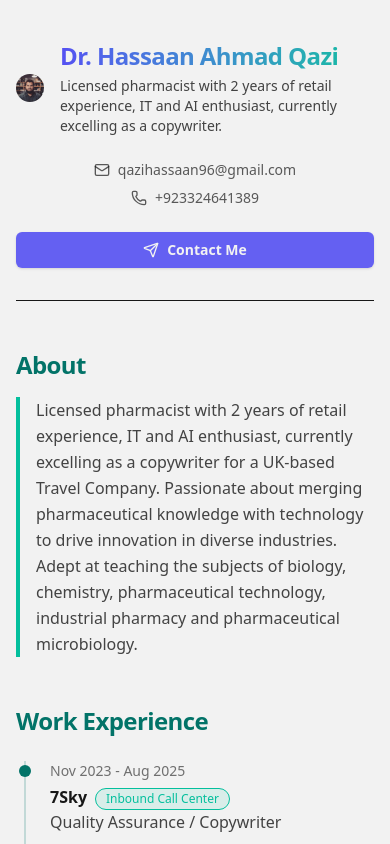
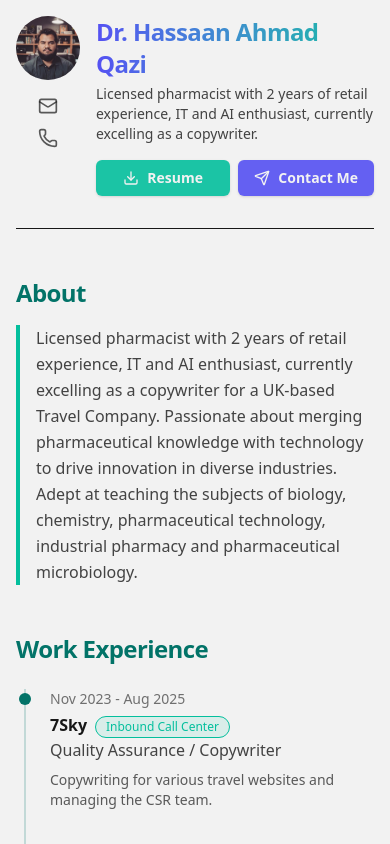
Before and after one commit to AnosVoldigoad96/my-resume, a Next.js app: page / in a window 390 px wide. Shown: the top 844 px of the page. Built offline with nearby package versions, Linux system fonts and the light colour scheme.

Commit message:
Header Improvements

```diff
--- a/app/components/header.tsx
+++ b/app/components/header.tsx
@@ -16,26 +16,16 @@ export const Header = ({ data }: { data: ResumeData }) => {
   return (
     <>
       <header className="mb-12 border-b pb-8">
-        {/* Main content: info on left, image/buttons on right for desktop */}
-        <div className="flex flex-col-reverse items-start gap-x-8 sm:flex-row">
+        {/* --- DESKTOP HEADER (sm and up) --- */}
+        <div className="hidden items-start gap-x-8 sm:flex">
           {/* Left side: Name, about, contact, social */}
           <div className="flex-1">
-            <div className="mt-6 flex items-center gap-x-4 sm:mt-0">
-              <button onClick={() => setIsAvatarModalOpen(true)} className="sm:hidden" aria-label="View profile picture">
-                <Image
-                  src={avatarUrl}
-                  alt={name}
-                  width={64}
-                  height={64}
-                  className="rounded-full object-cover"
-                  priority
-                />
-              </button>
+            <div className="flex items-center gap-x-4">
               <div>
-                <h1 className="text-2xl font-bold tracking-tight bg-gradient-to-r from-primary to-accent bg-clip-text text-transparent sm:text-3xl">
+                <h1 className="text-3xl font-bold tracking-tight bg-gradient-to-r from-primary to-accent bg-clip-text text-transparent">
                   {name}
                 </h1>
-                <p className="mt-1 text-sm text-foreground/80 sm:text-base">{about}</p>
+                <p className="mt-1 text-base text-foreground/80">{about}</p>
               </div>
             </div>
 
@@ -75,37 +65,76 @@ export const Header = ({ data }: { data: ResumeData }) => {
                 priority
               />
             </button>
+            <div className="flex w-full flex-col items-center gap-y-2">
               <a
+                href="/Hassaan Qazi Resume.pdf"
+                download
+                className="inline-flex w-full items-center justify-center gap-x-2 whitespace-nowrap rounded-md bg-accent/90 px-4 py-2 text-sm font-semibold text-background shadow-sm transition-all hover:bg-accent hover:scale-105"
+              >
+                <Download className="h-4 w-4" />
+                Resume
+              </a>
+              <button
                 onClick={() => setIsContactModalOpen(true)}
                 className="inline-flex w-full items-center justify-center gap-x-2 whitespace-nowrap rounded-md bg-primary/90 px-4 py-2 text-sm font-semibold text-background shadow-sm transition-all hover:bg-primary hover:scale-105"
               >
                 <Send className="h-4 w-4" />
                 Contact Me
+              </button>
+            </div>
+          </div>
+        </div>
+
+        {/* --- MOBILE HEADER (screens smaller than sm) --- */}
+        <div className="flex gap-x-4 sm:hidden">
+          {/* Left Column: Avatar and Contact Icons */}
+          <div className="flex flex-col items-center gap-y-4">
+            <button onClick={() => setIsAvatarModalOpen(true)} aria-label="View profile picture">
+              <Image
+                src={avatarUrl}
+                alt={name}
+                width={64}
+                height={64}
+                className="rounded-full object-cover"
+                priority
+              />
+            </button>
+            <div className="flex flex-col items-center gap-y-3 text-foreground/70">
+              <a href={`mailto:${contact.email}`} className="hover:text-primary" aria-label="Email">
+                <Mail className="h-5 w-5" />
+              </a>
+              <a href={`tel:${contact.tel}`} className="hover:text-primary" aria-label="Phone">
+                <Phone className="h-5 w-5" />
               </a>
             </div>
           </div>
 
-        {/* Mobile-only contact info */}
-        <div className="mt-6 flex flex-col items-center gap-y-2 text-sm text-foreground/70 sm:hidden">
-          <a href={`mailto:${contact.email}`} className="flex items-center gap-x-2 hover:text-primary">
-            <Mail className="h-4 w-4" />
-            {contact.email}
+          {/* Right Column: Name, Description, and Button */}
+          <div className="flex flex-1 flex-col">
+            <div>
+              <h1 className="text-2xl font-bold tracking-tight bg-gradient-to-r from-primary to-accent bg-clip-text text-transparent">
+                {name}
+              </h1>
+              <p className="mt-1 text-sm text-foreground/80">{about}</p>
+            </div>
+            <div className="mt-4 flex w-full gap-x-2">
+              <a
+                href="/Hassaan Qazi Resume.pdf"
+                download
+                className="inline-flex w-full items-center justify-center gap-x-2 whitespace-nowrap rounded-md bg-accent/90 px-4 py-2 text-sm font-semibold text-background shadow-sm transition-all hover:bg-accent hover:scale-105"
+              >
+                <Download className="h-4 w-4" />
+                Resume
               </a>
-          <a href={`tel:${contact.tel}`} className="flex items-center gap-x-2 hover:text-primary">
-            <Phone className="h-4 w-4" />
-            {contact.tel}
-          </a>
-        </div>
-
-        {/* Mobile-only action buttons */}
-        <div className="mt-6 flex w-full gap-x-4 sm:hidden">
-          <a
+              <button
                 onClick={() => setIsContactModalOpen(true)}
                 className="inline-flex w-full items-center justify-center gap-x-2 whitespace-nowrap rounded-md bg-primary/90 px-4 py-2 text-sm font-semibold text-background shadow-sm transition-all hover:bg-primary hover:scale-105"
               >
                 <Send className="h-4 w-4" />
                 Contact Me
-          </a>
+              </button>
+            </div>
+          </div>
         </div>
       </header>
 
```
Lines whose indentation alone changed are shown as unchanged.
